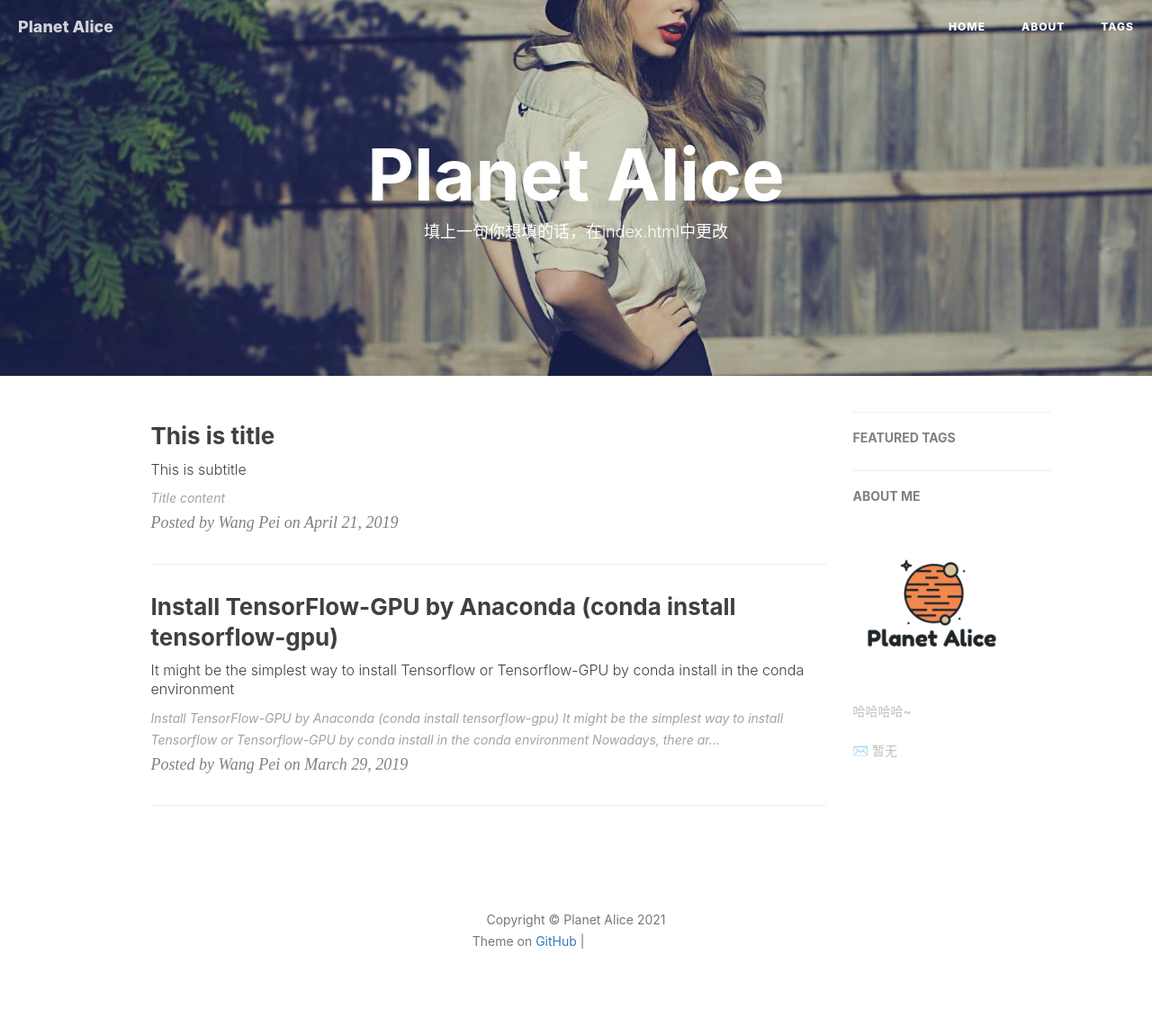
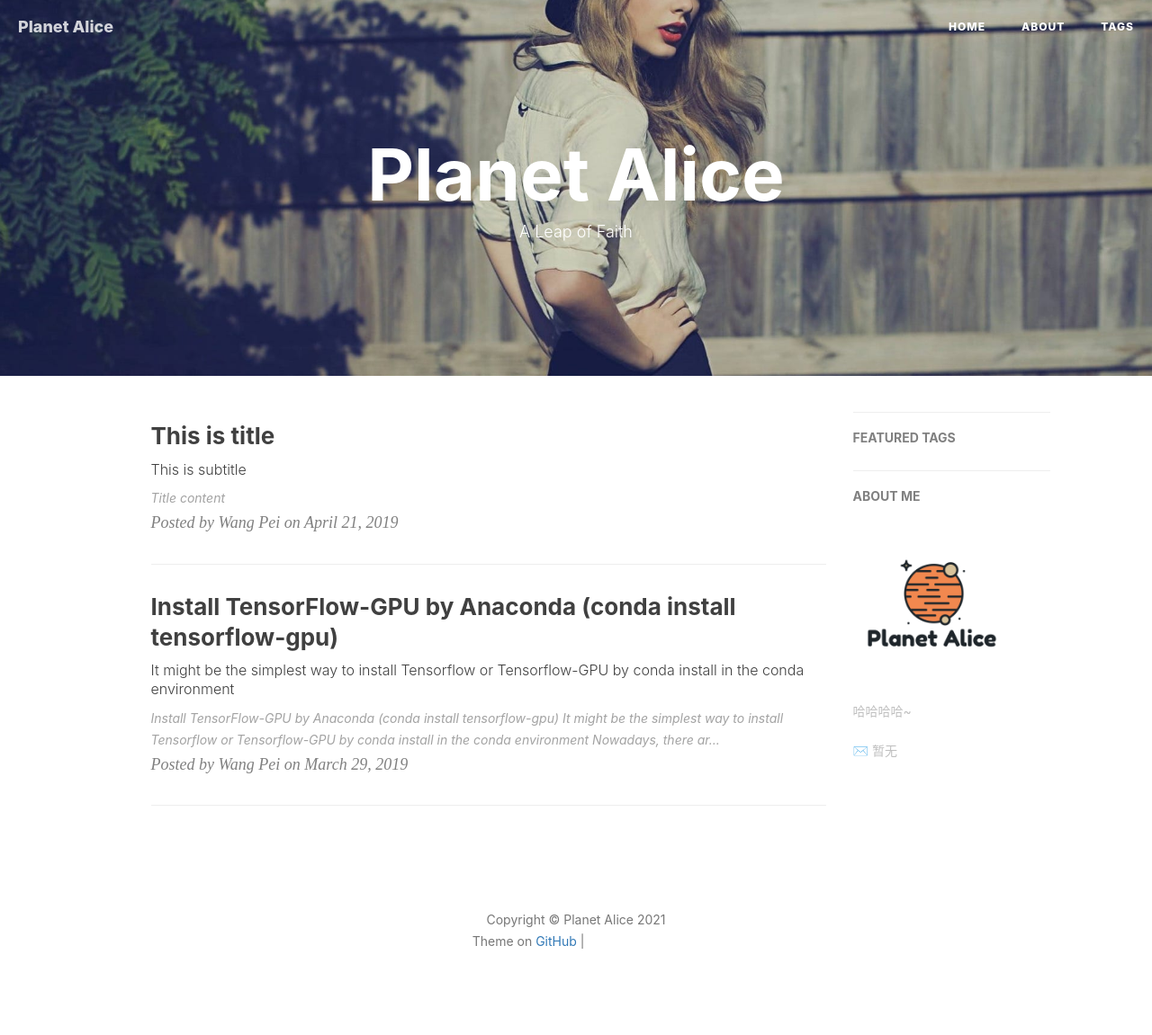
Before and after one commit to alicetoo123/alicetoo123.github.io, a Jekyll site: the page built from index.html, in a window 1280 px wide. Shown: the whole page at 90% size. Built offline with Jekyll 4.4.1, drawn with Linux system fonts in a browser that asks for light colours; nearby versions of some CDN libraries; the list of posts is cut into pages by our own code; comment, search, counter and statistics services are not loaded; grey boxes are pictures that could not be loaded.

Commit message:
Update index.html

```diff
--- a/index.html
+++ b/index.html
@@ -1,6 +1,6 @@
 ---
 layout: page
-description: "填上一句你想填的话，在index.html中更改"
+description: "A Leap of Faith"
 ---
 
 {% for post in paginator.posts %}
```
